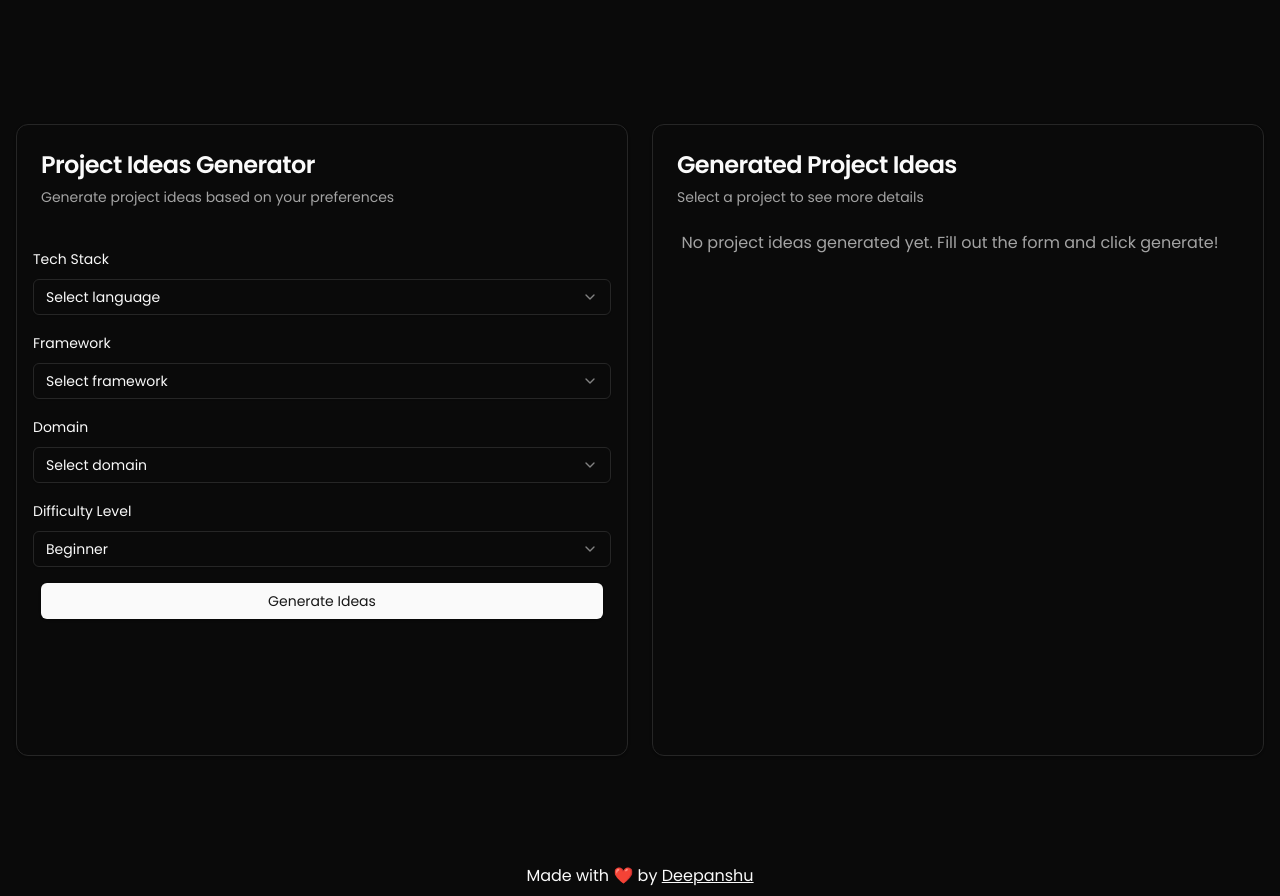
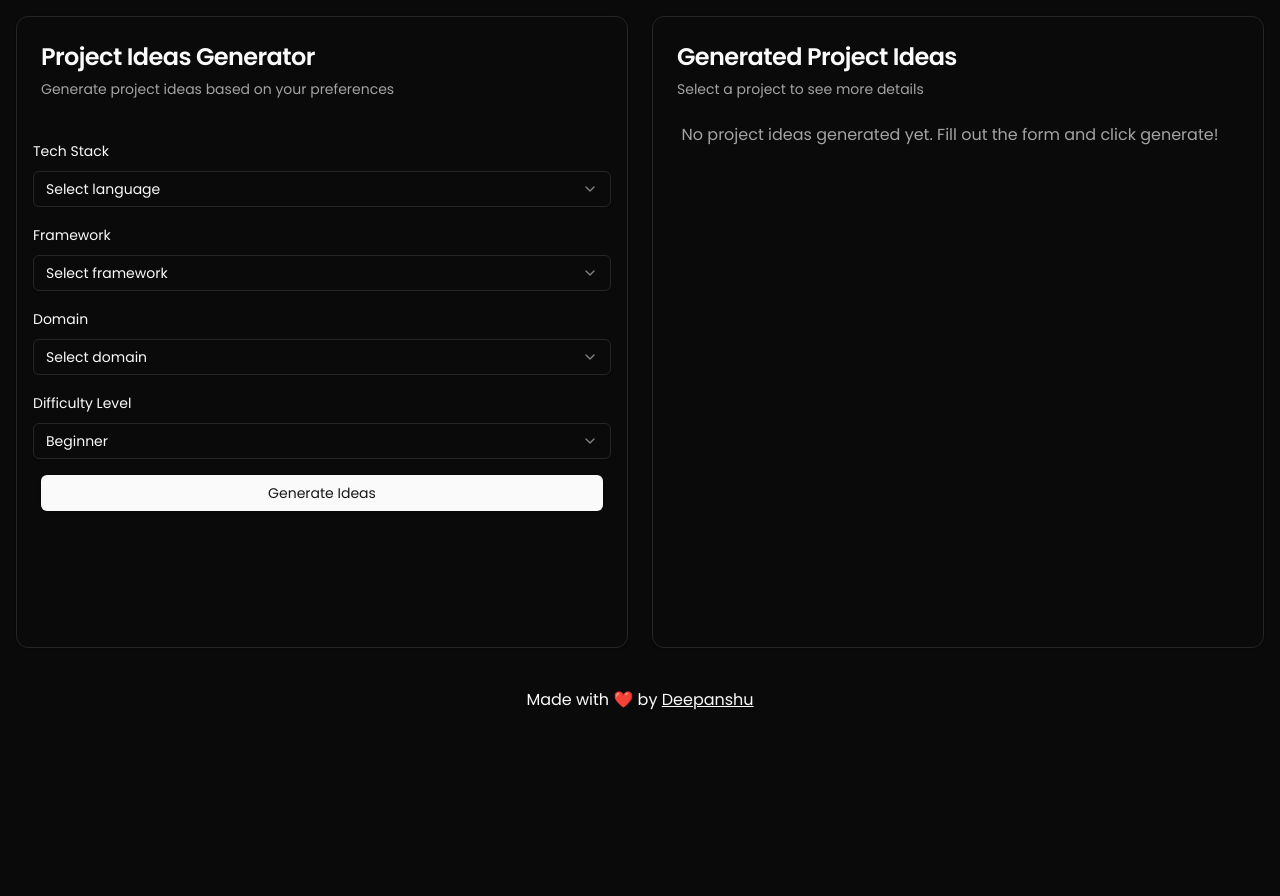
Before and after one commit to DeepanshuMishraa/projectx, a Next.js app: page / in a window 1280 px wide. After the commit the page ends 800 px from the top, so only its background shows below. Built offline with nearby package versions, Linux system fonts and the light colour scheme.

Commit message:
ui bug fix

```diff
--- a/app/page.tsx
+++ b/app/page.tsx
@@ -2,7 +2,7 @@ import MainCard from "@/components/MainCard";
 
 export default function Home() {
   return (
-    <main className="flex mt-10 items-center  justify-center h-screen">
+    <main>
       <MainCard />
     </main>
   );
--- a/components/Footer.tsx
+++ b/components/Footer.tsx
@@ -2,7 +2,7 @@ import React from "react";
 
 const Footer = () => {
   return (
-    <div className="w-full items-center mt-4 sticky p-2 text-center">
+    <div className="w-full items-center mt-4  p-2 text-center">
       <p className="text-md">
         Made with ❤️ by{" "}
         <a
```
